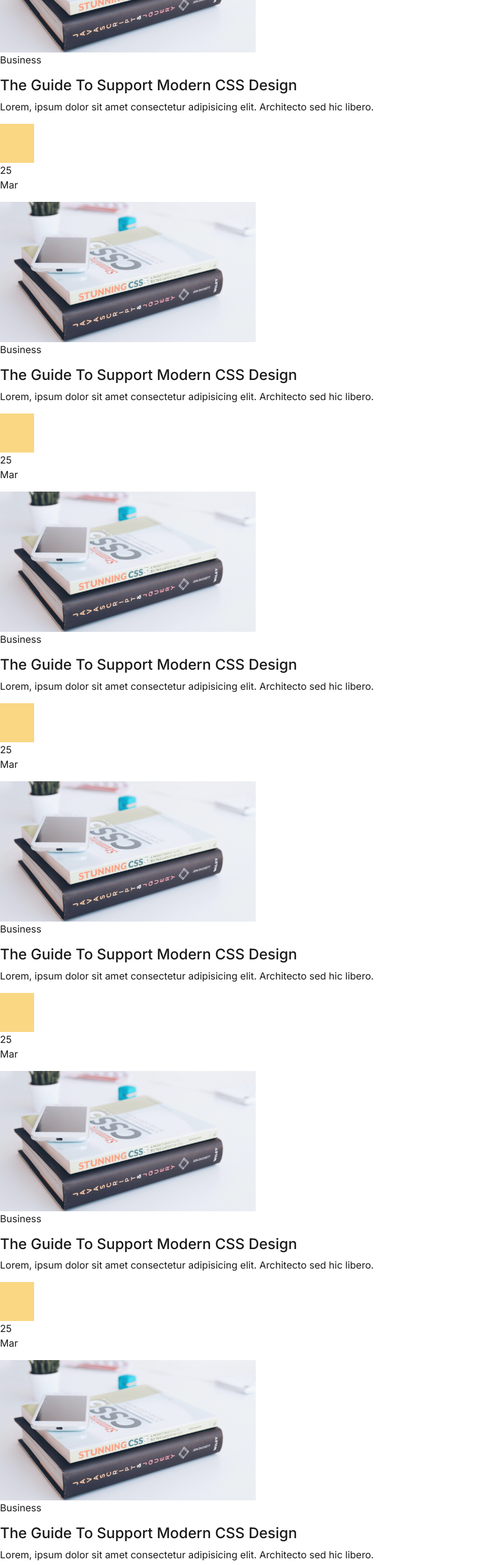
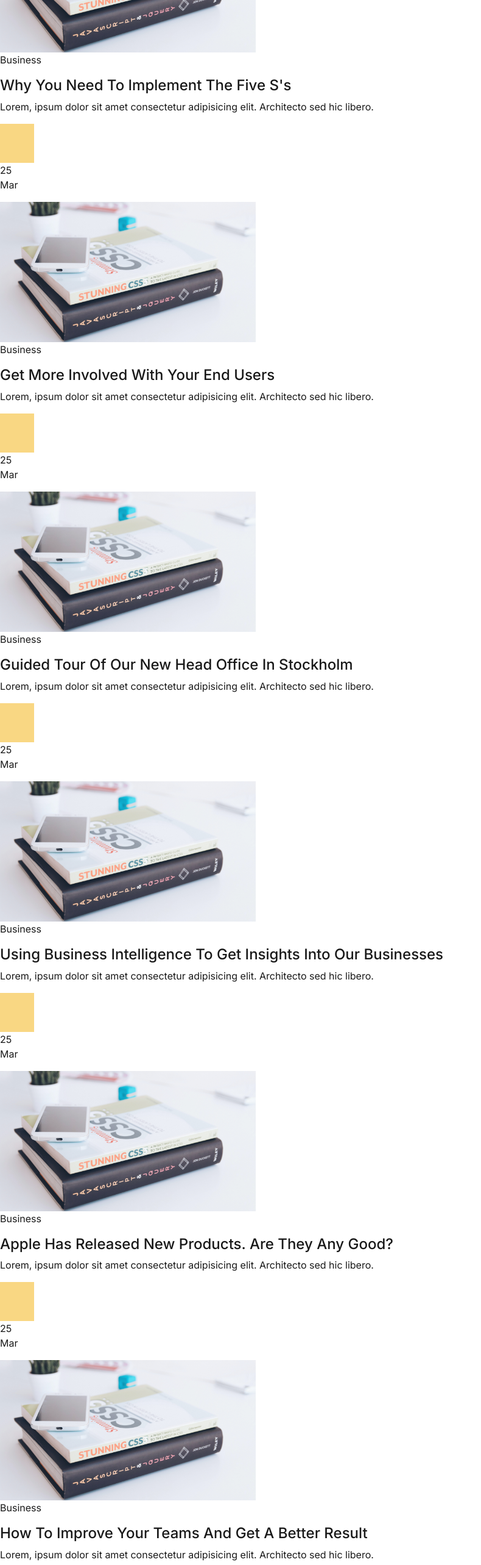
Before and after one commit to Janee4/react-crito, a React (Create React App) app: page /news in a window 1280 px wide. Shown: the part 2100-4666 px from the top of the page at 61% size, without its empty margins (0-790 px from the left). Built offline with nearby package versions, Linux system fonts and the light colour scheme; some icons are missing.

Commit message:
lagt till texten

```diff
--- a/src/components/NewsComponents/NewsBody.js
+++ b/src/components/NewsComponents/NewsBody.js
@@ -16,12 +16,12 @@ const NewsBody = () => {
     <ArticleandnewsNinepics title="How To Use Digitalization In The Classroom" imageSrc={articleAndNews1} customClass="yellow-rectangle-3" dateClassName="mars-13" day="13" month="Mar" />
     <ArticleandnewsNinepics title="How To Implement Chat GPT In Your Projects"  imageSrc={articleAndNews2} customClass="yellow-rectangle-2" dateClassName="mars-17" day="17" month="Mar" />
     <ArticleandnewsNinepics title="The Guide To Support Modern CSS Design" imageSrc={articleAndNews3} customClass="yellow-rectangle-1" dateClassName="mars-25"day="25" month="Mar" />
-    <ArticleandnewsNinepics title="The Guide To Support Modern CSS Design" imageSrc={articleAndNews3} customClass="yellow-rectangle-1" dateClassName="mars-25"day="25" month="Mar" />
-    <ArticleandnewsNinepics title="The Guide To Support Modern CSS Design" imageSrc={articleAndNews3} customClass="yellow-rectangle-1" dateClassName="mars-25"day="25" month="Mar" />
-    <ArticleandnewsNinepics title="The Guide To Support Modern CSS Design" imageSrc={articleAndNews3} customClass="yellow-rectangle-1" dateClassName="mars-25"day="25" month="Mar" />
-    <ArticleandnewsNinepics title="The Guide To Support Modern CSS Design" imageSrc={articleAndNews3} customClass="yellow-rectangle-1" dateClassName="mars-25"day="25" month="Mar" />
-    <ArticleandnewsNinepics title="The Guide To Support Modern CSS Design" imageSrc={articleAndNews3} customClass="yellow-rectangle-1" dateClassName="mars-25"day="25" month="Mar" />
-    <ArticleandnewsNinepics title="The Guide To Support Modern CSS Design" imageSrc={articleAndNews3} customClass="yellow-rectangle-1" dateClassName="mars-25"day="25" month="Mar" />
+    <ArticleandnewsNinepics title="Why You Need To Implement The Five S's" imageSrc={articleAndNews3} customClass="yellow-rectangle-1" dateClassName="mars-25"day="25" month="Mar" />
+    <ArticleandnewsNinepics title="Get More Involved With Your End Users" imageSrc={articleAndNews3} customClass="yellow-rectangle-1" dateClassName="mars-25"day="25" month="Mar" />
+    <ArticleandnewsNinepics title="Guided Tour Of Our New Head Office In Stockholm" imageSrc={articleAndNews3} customClass="yellow-rectangle-1" dateClassName="mars-25"day="25" month="Mar" />
+    <ArticleandnewsNinepics title="Using Business Intelligence To Get Insights Into Our Businesses" imageSrc={articleAndNews3} customClass="yellow-rectangle-1" dateClassName="mars-25"day="25" month="Mar" />
+    <ArticleandnewsNinepics title="Apple Has Released New Products. Are They Any Good?" imageSrc={articleAndNews3} customClass="yellow-rectangle-1" dateClassName="mars-25"day="25" month="Mar" />
+    <ArticleandnewsNinepics title="How To Improve Your Teams And Get A Better Result" imageSrc={articleAndNews3} customClass="yellow-rectangle-1" dateClassName="mars-25"day="25" month="Mar" />
 
 
 
```
